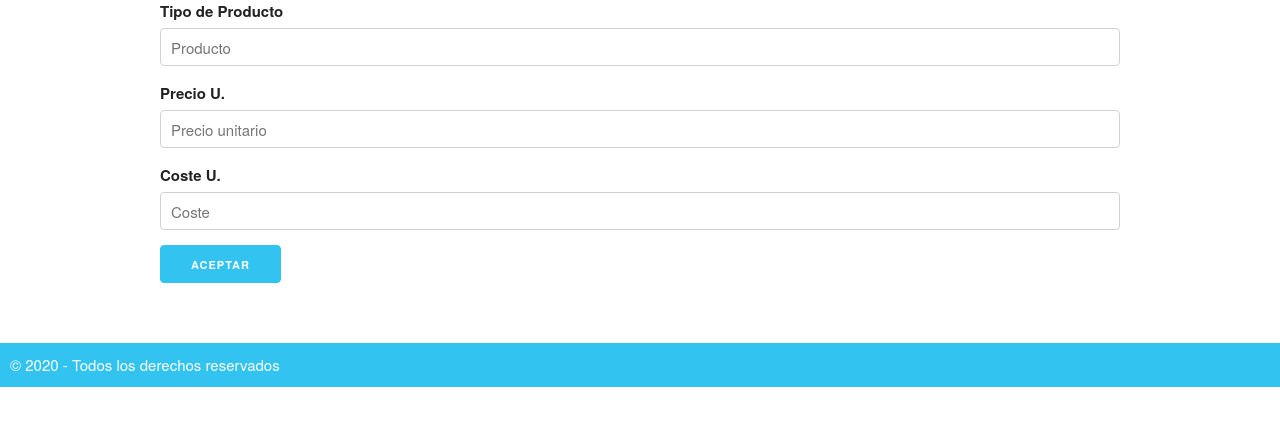
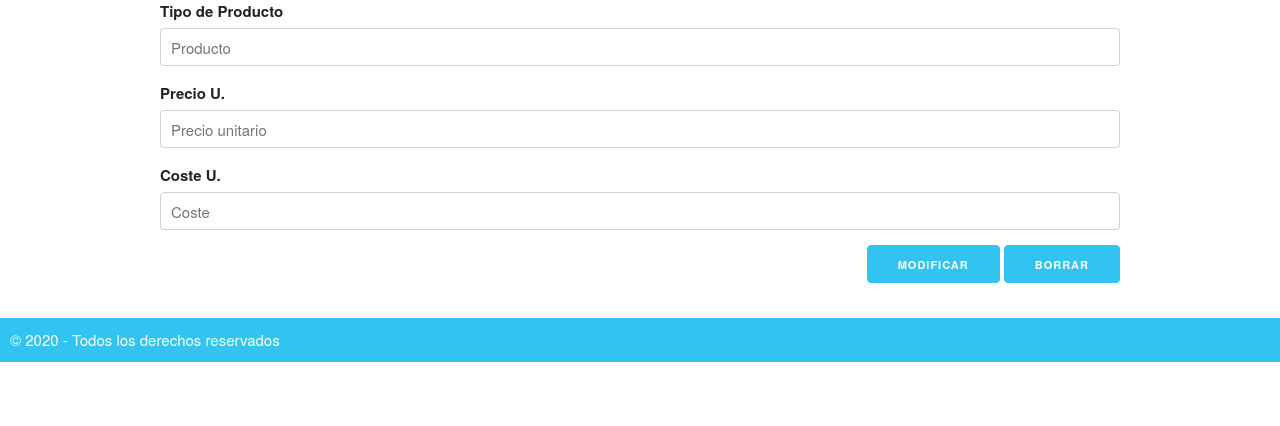
Before and after one commit to pigmonchu/B5_flask_ventas, a Flask app: template the_app/templates/modproduct.html in a window 1280 px wide. Shown: the part 219-645 px from the top of the page. Run offline with Flask 2, Linux system fonts and the light colour scheme; the template is opened without the code that fills it: values that come from a table or form of the project are taken from there, others are empty; parts of the project's set-up code (start-up, migrations or seed data) failed here and were passed over.

Commit message:
Borrado inicial

```diff
--- a/the_app/forms.py
+++ b/the_app/forms.py
@@ -19,3 +19,12 @@ class ProductForm(FlaskForm):
         if field.data > self.precio_unitario.data:
             raise ValidationError('El coste unitario ha de ser menor o igual que el precio ')
     '''
+
+class ModProductForm(FlaskForm):
+    id = HiddenField('id')
+    tipo_producto = StringField('Tipo de Producto', validators=[DataRequired(), Length(min=3, message="Debe tener al menos tres caracteres")])
+    precio_unitario = FloatField('Precio U.', validators=[DataRequired(message="Introduce algo, nano")])
+    coste_unitario = FloatField('Coste U.', validators=[DataRequired(), valida_coste])
+
+    modificar = SubmitField('Modificar')
+    borrar = SubmitField('Borrar')
--- a/the_app/templates/modproduct.html
+++ b/the_app/templates/modproduct.html
@@ -37,7 +37,9 @@
     {% else %}
         {{ form.coste_unitario(class="u-full-width", placeholder="Coste") }}
     {% endif %}
-
-    {{ form.submit(class="button-primary")}}
+    <div class="u-pull-right">
+        {{ form.modificar(class="button-primary")}}
+        {{ form.borrar(class="button-primary")}}
+    </div>
 </form>
 {% endblock %}
```
Also changed, not shown: the_app/routes.py (+4 -5 lines), data/ventas.db.
